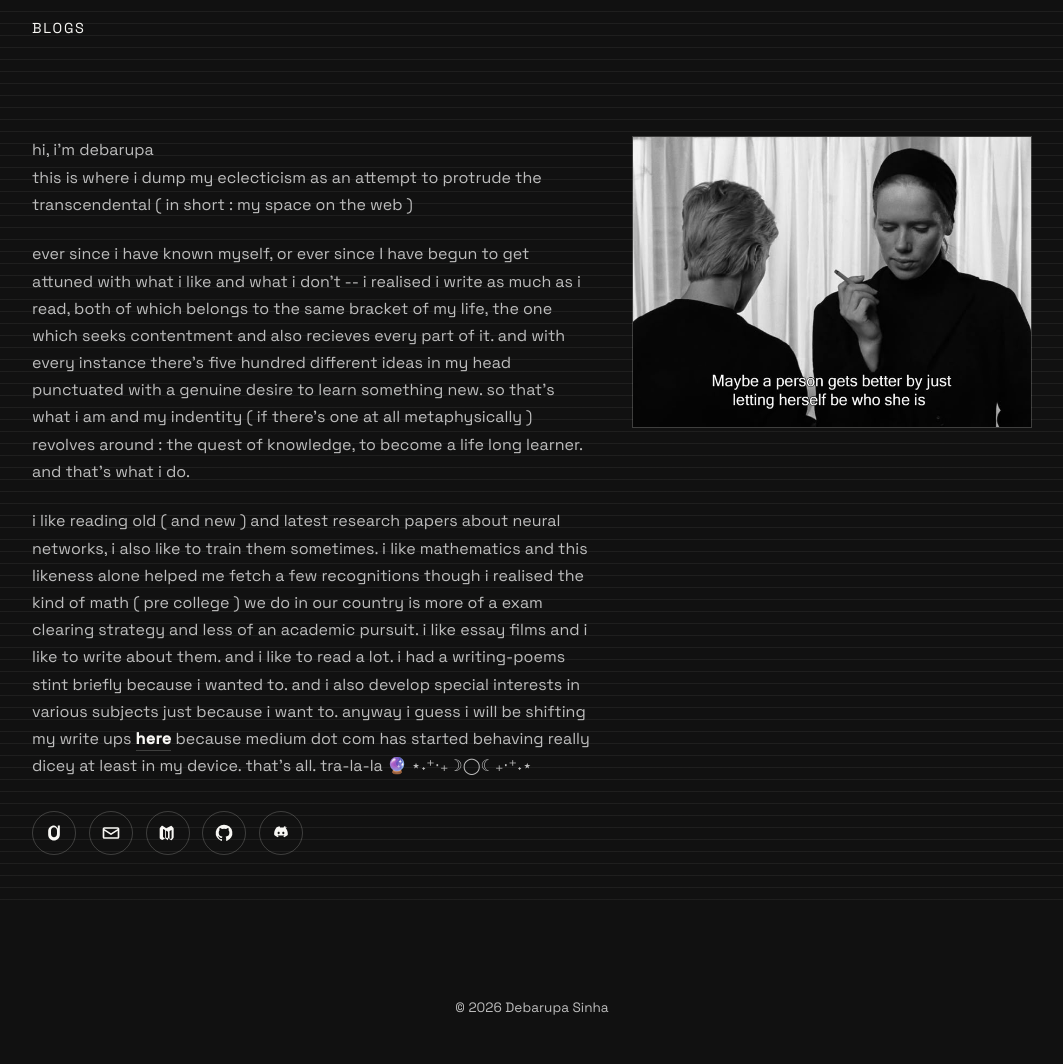
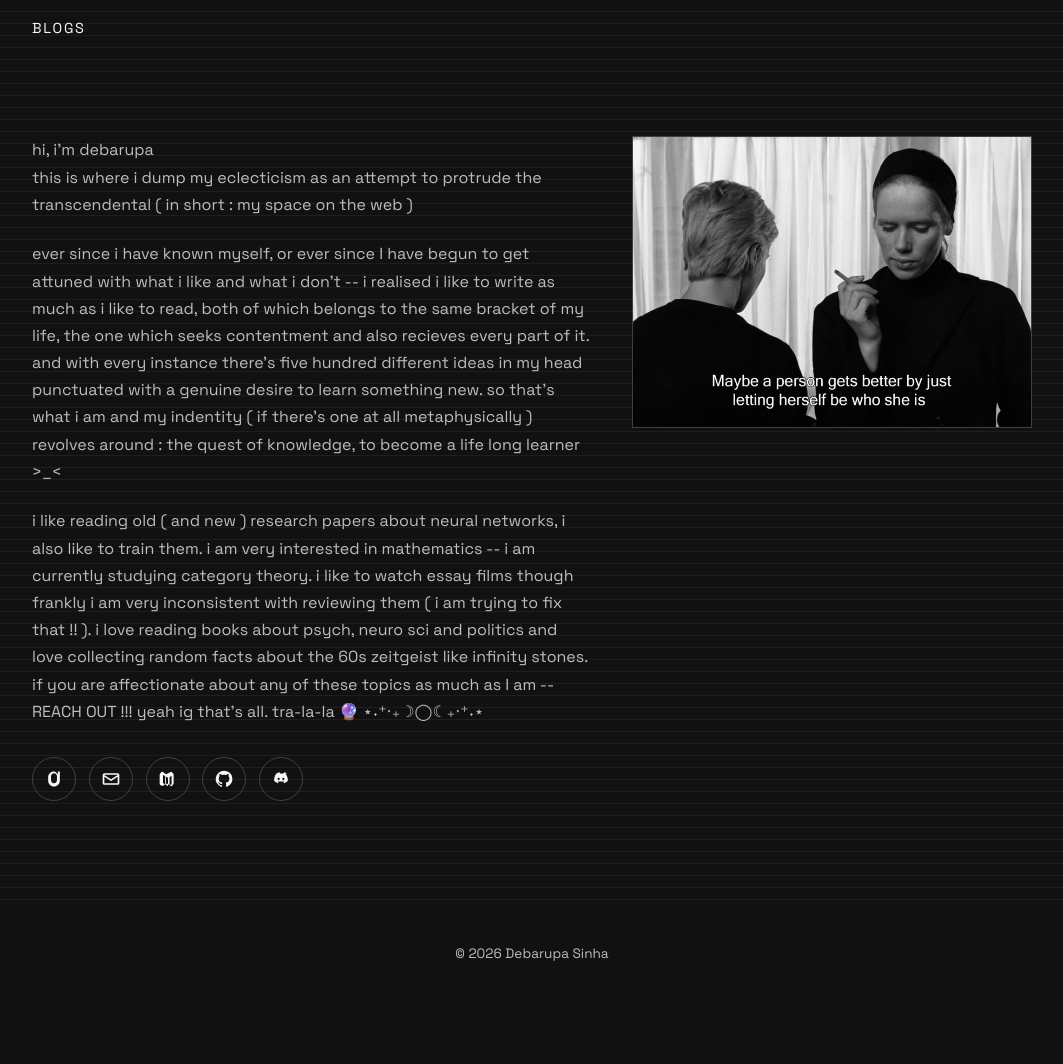
Before and after one commit to de-bo-rah/de-bo-rah.github.io, a Jekyll site: the page index.html, which Jekyll copies as it is, in a window 1280 px wide. Shown: the whole page, without its empty margins (108-1171 px from the left). Built offline with Jekyll 4.4.1, drawn with Linux system fonts in a browser that asks for light colours; after the commit the page ends 1010 px from its top, so only the background shows below that.

Commit message:
Update index.html

```diff
--- a/index.html
+++ b/index.html
@@ -33,23 +33,19 @@
           </p>
           <p class="lede">
             ever since i have known myself, or ever since I have begun to get attuned with what i
-            like and what i don't -- i realised i write as much as i read, both of which belongs to
+            like and what i don't -- i realised i like to write as much as i like to read, both of which belongs to
             the same bracket of my life, the one which seeks contentment and also recieves every part
             of it. and with every instance there's five hundred different ideas in my head punctuated
             with a genuine desire to learn something new. so that's what i am and my indentity ( if
             there's one at all metaphysically ) revolves around : the quest of knowledge, to become a
-            life long learner. and that's what i do.
+            life long learner >_<
           </p>
           <p class="lede">
-            i like reading old ( and new ) and latest research papers about neural networks, i also
-            like to train them sometimes. i like mathematics and this likeness alone helped me fetch
-            a few recognitions though i realised the kind of math ( pre college ) we do in our country is more of a
-            exam clearing strategy and less of an academic pursuit. i like essay films and i like
-            to write about them. and i like to read a lot. i had a writing-poems stint briefly because
-            i wanted to. and i also develop special interests in various subjects just because i
-            want to. anyway i guess i will be shifting my write ups
-            <a class="inline-link" href="/blog/"><strong>here</strong></a>
-            because medium dot com has started behaving really dicey at least in my device. that's all. tra-la-la 🔮 ⋆˖⁺‧₊☽◯☾₊‧⁺˖⋆
+            i like reading old ( and new ) research papers about neural networks, i also
+            like to train them. i am very interested in mathematics -- i am currently studying category theory.
+            i like to watch essay films though frankly i am very inconsistent with reviewing them ( i am trying to fix that !! ).
+            i love reading books about psych, neuro sci and politics and love collecting random facts about the 60s zeitgeist like infinity stones. if you are affectionate
+            about any of these topics as much as I am -- REACH OUT !!! yeah ig that's all. tra-la-la 🔮 ⋆˖⁺‧₊☽◯☾₊‧⁺˖⋆
           </p>
           <div class="icon-row" aria-label="Social links">
             <a class="icon-link" href="https://www.goodreads.com/user/show/176363473-debarupa" aria-label="Goodreads">
```
